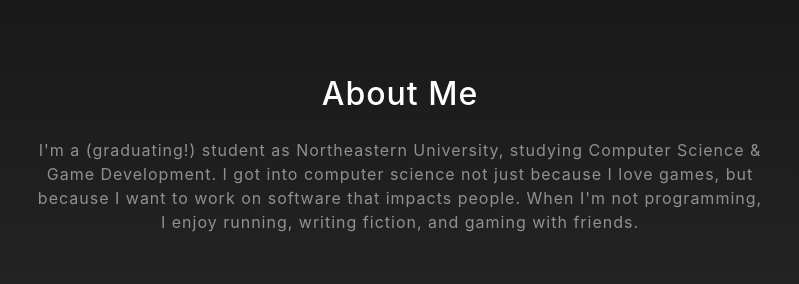
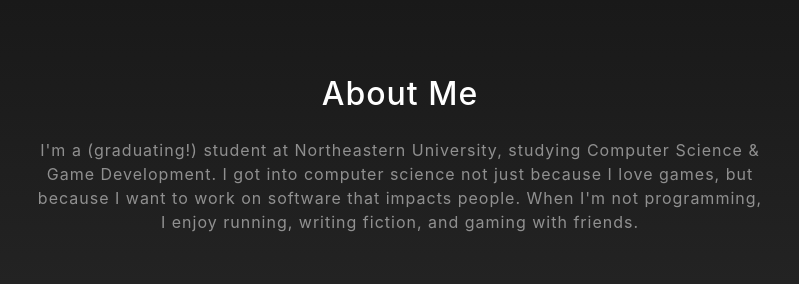
Before and after one commit to Ben16/Ben16.github.io, a website with bundled scripts: page index.html in a window 1280 px wide. Shown: the part 2500-2784 px from the top of the page, 240-1039 px from the left. Built offline with nearby package versions, Linux system fonts and the light colour scheme.

Commit message:
Fix a typo

```diff
--- a/index.html
+++ b/index.html
@@ -215,7 +215,7 @@
       <div class="row">
         <div class="col-lg-8 mx-auto">
           <h2 class="text-white mb-4">About Me</h2>
-          <p class="text-white-50">I'm a (graduating!) student as Northeastern University, studying Computer Science & Game Development.
+          <p class="text-white-50">I'm a (graduating!) student at Northeastern University, studying Computer Science & Game Development.
             I got into computer science not just because I love games, but because I want to work on software that impacts people. When I'm not programming, I enjoy running, writing fiction, and gaming with friends.</p>
             <p class="text-white-50">If you make impactful software and need a developer, send me an <a href="mailto:fickes.b@husky.neu.edu">email</a> or give me a call. Want more info to help make your decision? Check out my <a href="https://github.com/Ben16/">Github</a>, or email me with any questions.</p>
 
```
